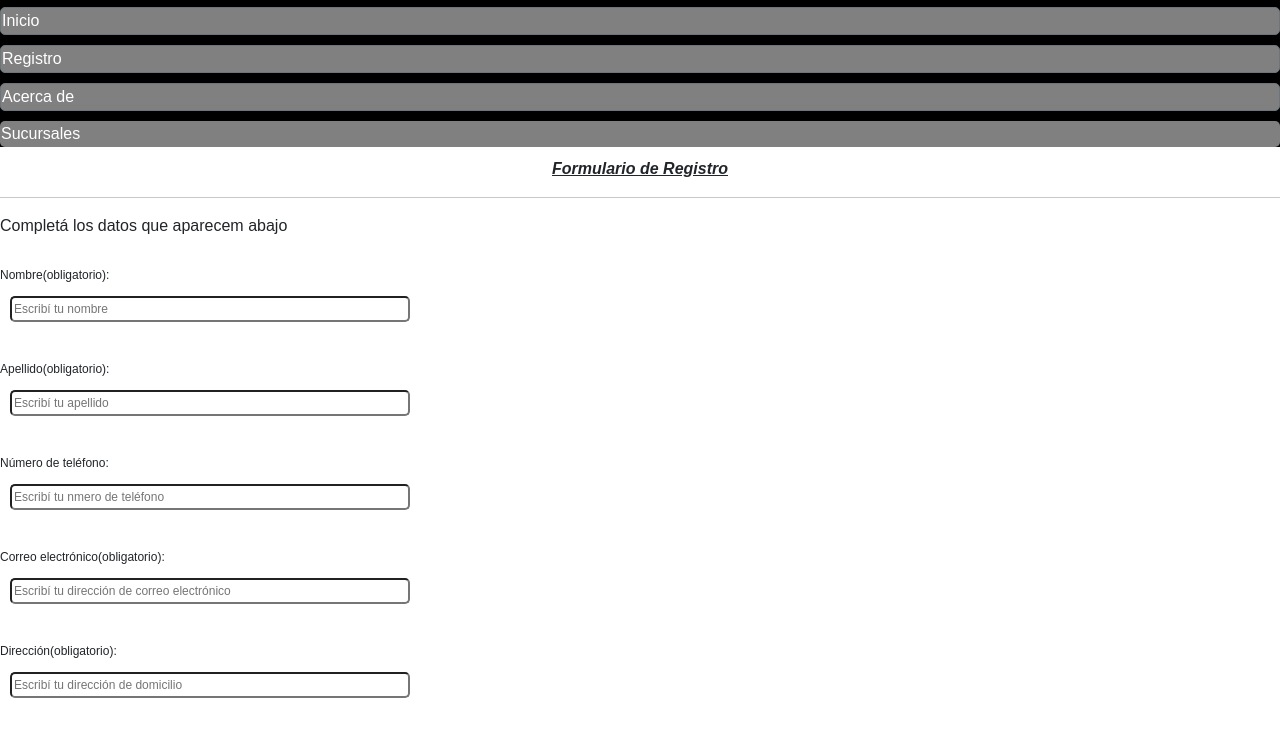
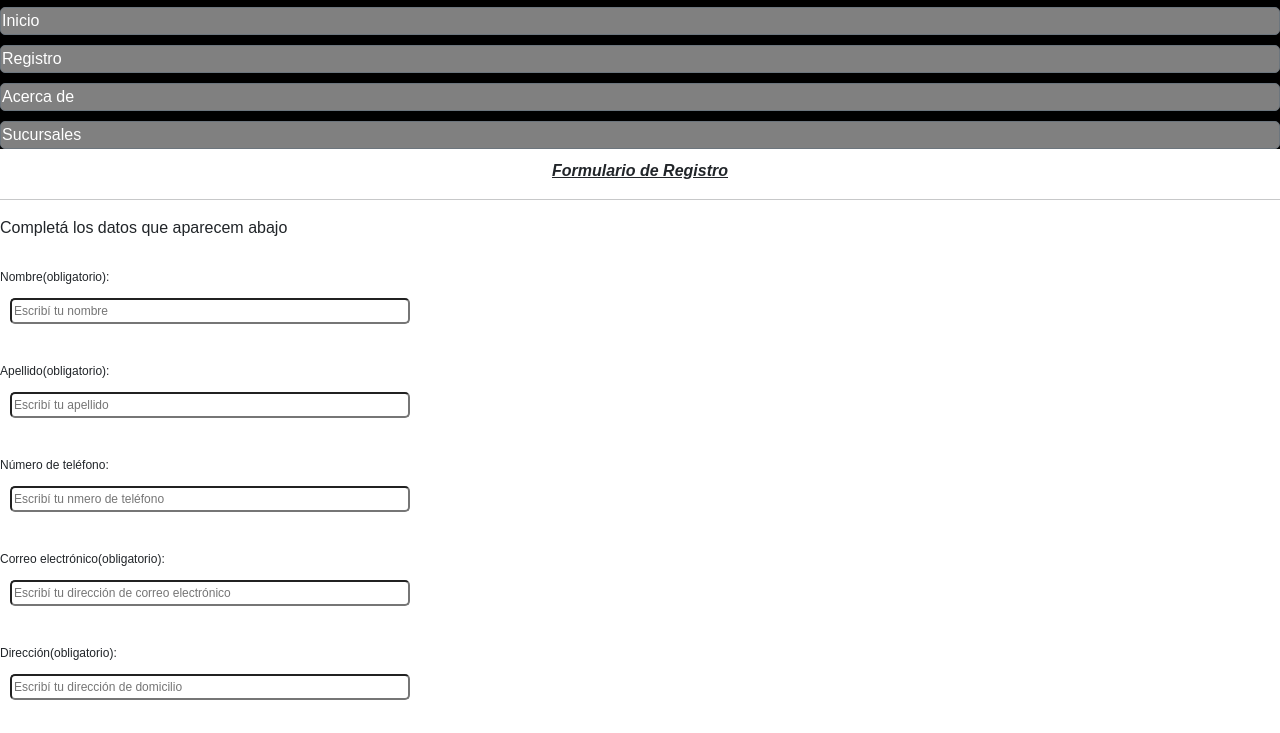
Before and after one commit to Hermerino/Codo-A-Codo, a plain HTML site: page registro.html in a window 1280 px wide. Shown: the part 51-784 px from the top of the page. Drawn offline with nearby package versions, Linux system fonts and the light colour scheme.

Commit message:
Correcciones menores.

```diff
--- a/registro.html
+++ b/registro.html
@@ -17,7 +17,8 @@
         <a class="nav btn btn-outline-secondary" href="index.html">Inicio</a>
         <a class="nav btn btn-outline-secondary" href="Registro.html">Registro</a>
         <a class="nav btn btn-outline-secondary" href="Acerca.html">Acerca de</a>
-        <a class="nav btb btn-outline-secondary" href="Sucursales.html">Sucursales</a>
+        <a class="nav btn btn-outline-secondary" href="Sucursales.html">Sucursales</a>
+    </nav>
     </header>
 
     <p style="text-align: center;"><b><i><u>Formulario de Registro</b></i></u></p>
```
